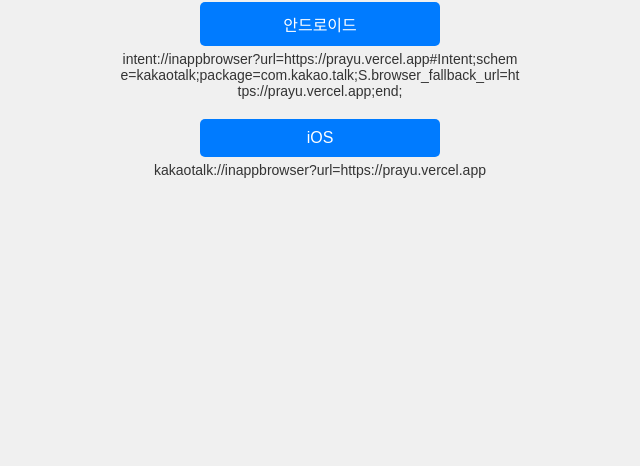
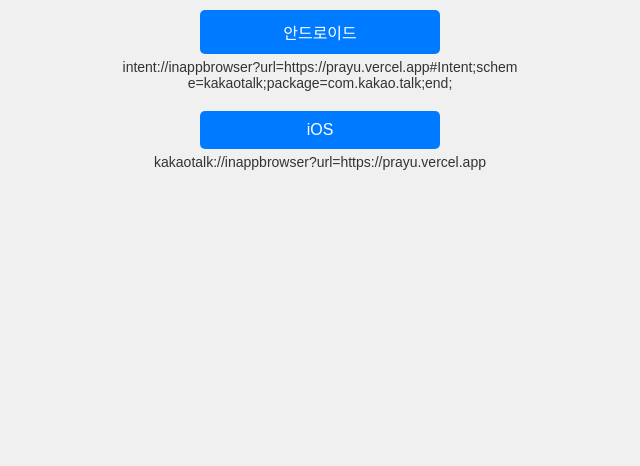
Before and after one commit to TeamVisioneer/Test-Ci, a website: page index.html in a window 1280 px wide. Shown: the part 354-820 px from the top of the page, without its empty margins (320-960 px from the left). Drawn offline with Linux system fonts and the light colour scheme.

Commit message:
chore: 인앱브라우저 링크 수정

```diff
--- a/index.html
+++ b/index.html
@@ -57,12 +57,12 @@
     <div class="container">
       <div class="button-component">
         <a
-          href="intent://inappbrowser?url=https://prayu.vercel.app#Intent;scheme=kakaotalk;package=com.kakao.talk;S.browser_fallback_url=https://prayu.vercel.app;end;"
+          href="intent://inappbrowser?url=https://prayu.vercel.app#Intent;scheme=kakaotalk;package=com.kakao.talk;end;"
           class="btn"
           >안드로이드</a
         >
         <div class="link-text">
-          intent://inappbrowser?url=https://prayu.vercel.app#Intent;scheme=kakaotalk;package=com.kakao.talk;S.browser_fallback_url=https://prayu.vercel.app;end;
+          intent://inappbrowser?url=https://prayu.vercel.app#Intent;scheme=kakaotalk;package=com.kakao.talk;end;
         </div>
       </div>
       <!-- Add this line to show the link text below the button -->
```
